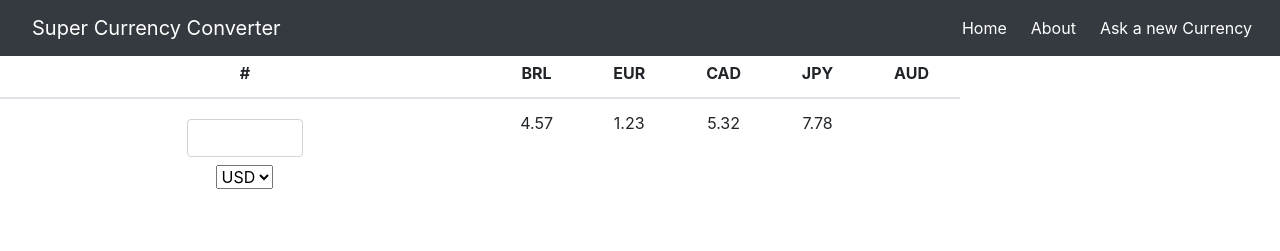
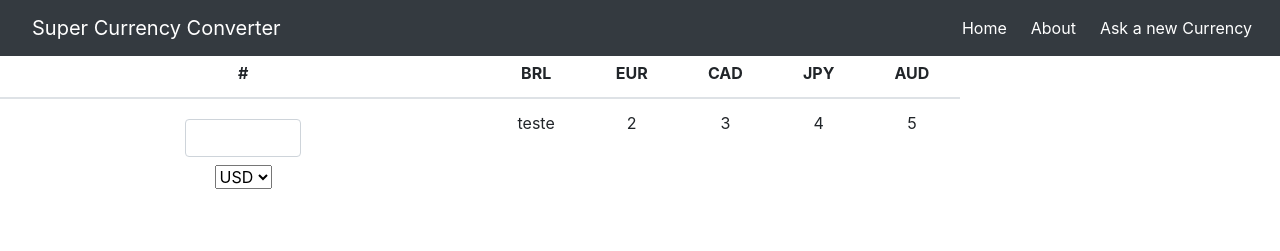
Before and after one commit to PedroMarianoAlmeida/currency-exchange, a React (Create React App) app: page / in a window 1280 px wide. Shown: the top 251 px of the page. Built offline with nearby package versions, Linux system fonts and the light colour scheme.

Commit message:
Exib rates in respective Columns

```diff
--- a/src/custom-code/main-content.js
+++ b/src/custom-code/main-content.js
@@ -9,23 +9,40 @@ class MainContent extends React.Component {
         super(props);
         this.state = {
             currentCurrency: 'USD',
-            columnsCurrency: ['BRL', 'EUR', 'CAD', 'JPY', 'AUD']
+            columnsCurrency: ['BRL', 'EUR', 'CAD', 'JPY', 'AUD'],
+            columnsRate: ['teste', 2, 3, 4, 5],
         }
     }
 
-    receiveInputUserData = (currency) => {
-        let indexToRemove = currencyNames.indexOf(currency);
+    newCollumnValues = function(currentyCurrency){
+        let indexToRemove = currencyNames.indexOf(currentyCurrency);
         let columnOptions = [...currencyNames];
         columnOptions.splice(indexToRemove, 1);
+        return columnOptions;
+    }
+
+    newRates = (currency, currenciesToRates) => {
+        let allRates = [];
+
+        fetch(`https://alt-exchange-rate.herokuapp.com/latest?base=${currency}`)
+        .then(response => response.json() )
+        .then( data => {
+            currenciesToRates.map( name => allRates.push(data.rates[name]) );
+            console.log(allRates);
+            this.setState ({
+                columnsRate: allRates
+            });
+        });
+    }
+
+    updateCurrentCurrency = (currency) => {
+        const myCollumns = this.newCollumnValues(currency);
+        this.newRates(currency, myCollumns);
 
         this.setState({
             currentCurrency: currency,
-            columnsCurrency: columnOptions
+            columnsCurrency: myCollumns,
         });
-
-        fetch(`https://alt-exchange-rate.herokuapp.com/latest?base=${currency}`)
-            .then(response => response.json() )
-            .then( data => console.log(data));
     }
 
     render(){
@@ -39,14 +56,13 @@ class MainContent extends React.Component {
                     <tr>
                         <th scope="row">
                             <CurrencyValue />
-                            <UserInputCurrency updateCurrentCurrency={this.receiveInputUserData}/>
+                            <UserInputCurrency updateUserInputCurrency={this.updateCurrentCurrency}/>
                         </th>
-
-
-                        <td>4.57</td>
-                        <td>1.23</td>
-                        <td>5.32</td>
-                        <td>7.78</td>
+                        <td>{this.state.columnsRate[0]}</td>
+                        <td>{this.state.columnsRate[1]}</td>
+                        <td>{this.state.columnsRate[2]}</td>
+                        <td>{this.state.columnsRate[3]}</td>
+                        <td>{this.state.columnsRate[4]}</td>
                     </tr>
                 </tbody>
             </table>
--- a/src/custom-code/user-input-currency.js
+++ b/src/custom-code/user-input-currency.js
@@ -16,7 +16,7 @@ class UserInputCurrency extends React.Component {
         this.setState({
             currentValue: currentValueVariable
         });
-        this.props.updateCurrentCurrency(currentValueVariable);
+        this.props.updateUserInputCurrency(currentValueVariable);
     }
 
     render(){
```
